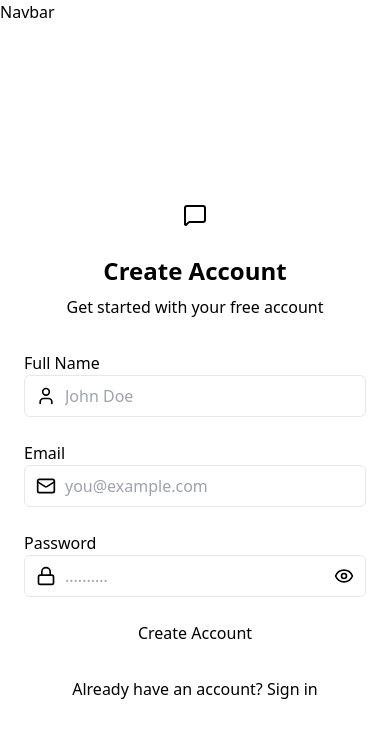
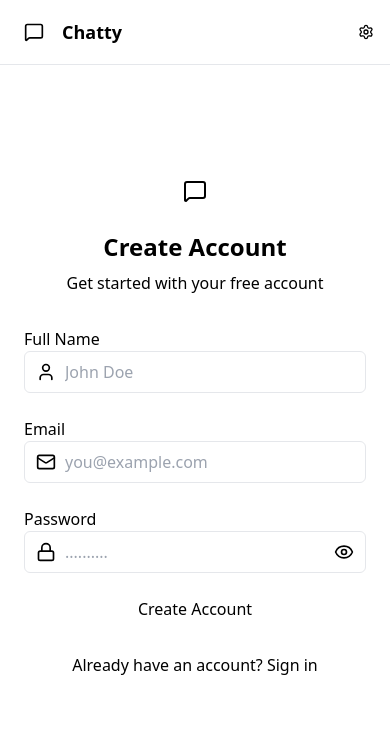
Before and after one commit to kristindyulgeryan/React-Chat-App, a React (Vite) app in the folder frontend/: page /signup in a window 390 px wide. Shown: the top 738 px of the page. Built offline with nearby package versions, Linux system fonts and the light colour scheme; no server answers.

Commit message:
create responsive Navbar with links to home, settings, profile, and logout

```diff
--- a/frontend/src/components/Navbar.jsx
+++ b/frontend/src/components/Navbar.jsx
@@ -1,5 +1,53 @@
+import { Link } from "react-router-dom";
+import { useAuthStore } from "../store/useAutheStore.js";
+import { LogOut, MessageSquare, Settings, User } from "lucide-react";
+
 const Navbar = () => {
-  return <div>Navbar</div>;
+  const { logout, authUser } = useAuthStore();
+  return (
+    <header className="bg-base-100 border-base-300 bg-base-100/80 fixed top-0 z-40 w-full border-b backdrop-blur-lg">
+      <div className="container mx-auto h-16 px-4">
+        <div className="flex h-full items-center justify-between">
+          <div className="flex items-center gap-8">
+            {/* left section */}
+            <Link
+              to="/"
+              className="flex items-center gap-2.5 transition-all hover:opacity-80"
+            >
+              <div className="bg-primary/10 flex h-9 w-9 items-center justify-center rounded-lg">
+                <MessageSquare className="text-primary h-5 w-5" />
+              </div>
+              <h1 className="text-lg font-bold">Chatty</h1>
+            </Link>
+          </div>
+
+          {/* right section */}
+          <div className="flex items-center gap-2">
+            <Link
+              to={"settings"}
+              className={`btn btn-sm gap-2 transition-colors`}
+            >
+              <Settings className="h-4 w-4" />
+              <span className="hidden sm:inline">Settings</span>
+            </Link>
+
+            {authUser && (
+              <>
+                <Link to={"/profile"} className={`btn btn-sm gap-2`}>
+                  <User className="size-5" />
+                  <span className="hidden sm:inline">Profile</span>
+                </Link>
+                <button className="flex items-center gap-2" onClick={logout}>
+                  <LogOut className="size-5" />
+                  <span className="hidden sm:inline">Logout</span>
+                </button>
+              </>
+            )}
+          </div>
+        </div>
+      </div>
+    </header>
+  );
 };
 
 export default Navbar;
--- a/frontend/src/store/useAutheStore.js
+++ b/frontend/src/store/useAutheStore.js
@@ -1,5 +1,6 @@
 import { create } from "zustand";
 import { axiosInstance } from "../lib/axios.js";
+import toast from "react-hot-toast";
 
 export const useAuthStore = create((set) => ({
   authUser: null,
```
